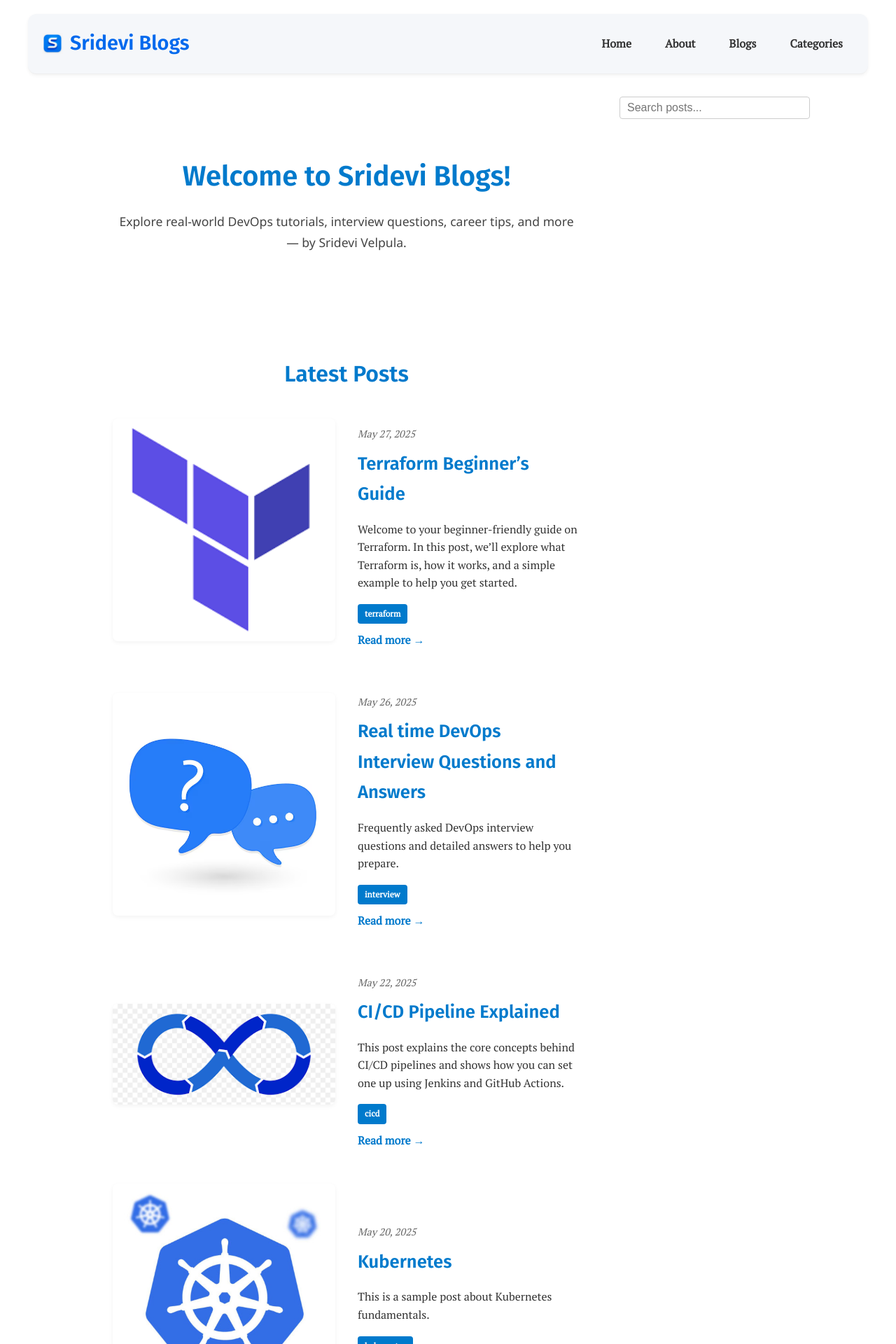
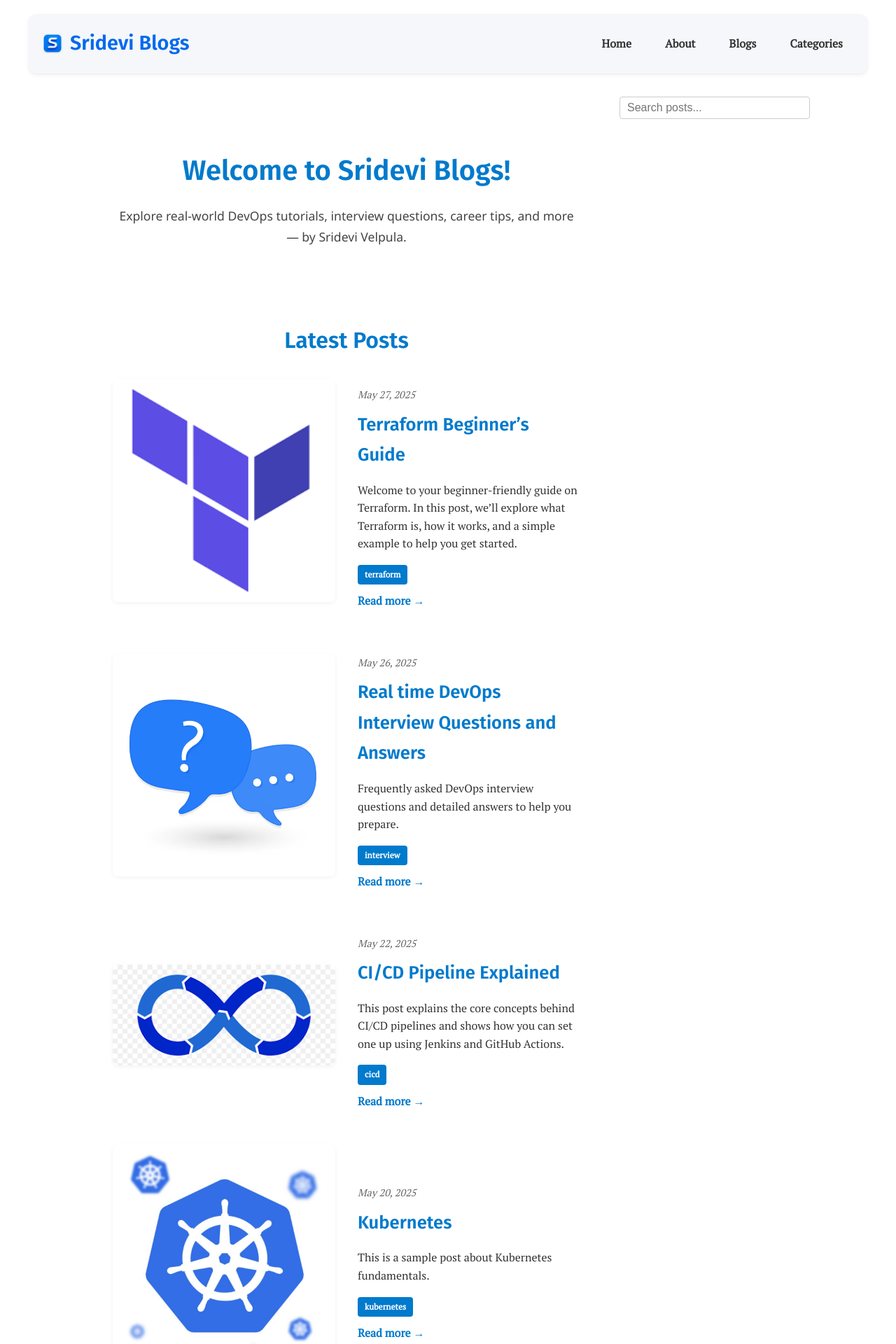
Before and after one commit to srideviblogs/srideviblogs.github.io, a Jekyll site: the page built from index.md, in a window 1280 px wide. Shown: the top 1920 px of the page at 70% size. Built offline with Jekyll 4.4.1, drawn with Linux system fonts in a browser that asks for light colours.

Commit message:
Update custom.css

```diff
--- a/assets/css/custom.css
+++ b/assets/css/custom.css
@@ -111,7 +111,7 @@ header.site-header {
 
 /* welcome intro */
 .welcome-intro {
-  padding: 3rem 1rem;
+  padding: 2.5rem 1rem 1rem; /* reduce bottom padding */
   text-align: center;
   max-width: 800px;
   margin: 0 auto;
@@ -477,8 +477,8 @@ header.site-header {
   animation: fadeSlideIn 1.2s ease forwards;
   animation-delay: 1.2s; /* Delay after intro heading */
   text-align: center;
-  margin-top: 1.5rem;
-  margin-bottom: 2rem;
+  margin-top: 1rem;  /* tighter spacing after intro */
+  margin-bottom: 1.5rem;
 }
 
 .alt-posts-section {
```
